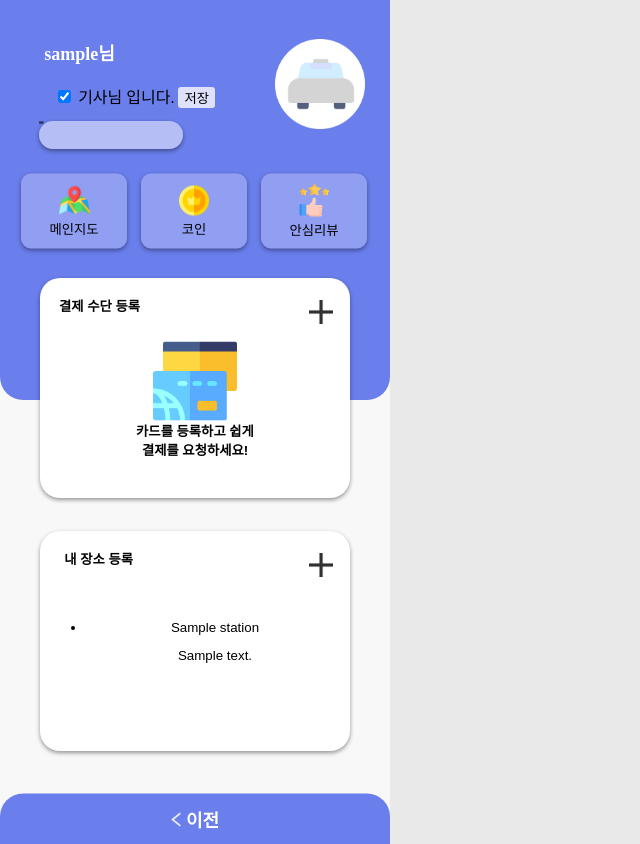
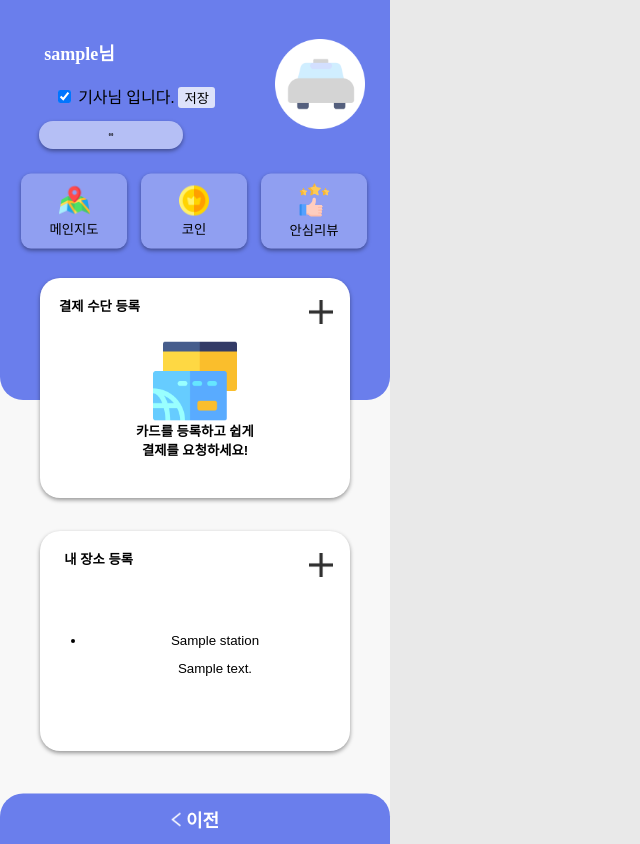
Before and after one commit to fjqmqjrm/2023-Centerthon-TASWU, a Django app: page /mypage/ in a window 1280 px wide. Shown: the whole page, without its empty margins (0-640 px from the left). Run offline with Django 4.2, Linux system fonts and the light colour scheme; a user stored in the database is signed in; tables that the repository leaves empty hold one stand-in row (values such as "Sample post").

Commit message:
mypage 수정

```diff
--- a/profiles/templates/profiles/mypage.html
+++ b/profiles/templates/profiles/mypage.html
@@ -171,7 +171,7 @@
 
             {% csrf_token %}
             {% if user_profile.phone_number %}
-            <div class="certification" style="font-size:3px; font-weight: bold;">
+            <div class="certification" style="font-size:3px; font-weight: bold; display: flex; justify-content: center; align-items: center;">
                 {{ user_profile.phone_number }}
             </div>
             {% else %} <!-- 전화번호 등록 안 했을 때 인증 멘트-->
@@ -216,8 +216,8 @@
                     <img style="height: 24px; width: 24px; position: absolute; top: 10%; right: 17px;" src="{% static 'img/plus.png' %}">
                 </a>
                 {% if stations %}
-                    <ul>
-                        {% for station in stations %}
+                    <ul class="station-list" style="margin-top: 40px">
+                        {% for station in stations|slice:":3" %}
                             <li>
                                 <p>{{ station.name }}</p>
                                 <p>{{ station.address }}</p>
@@ -252,4 +252,7 @@
         <button type="submit">Save</button>
     </form>-->
 </body>
+
+
+
 </html>
```
